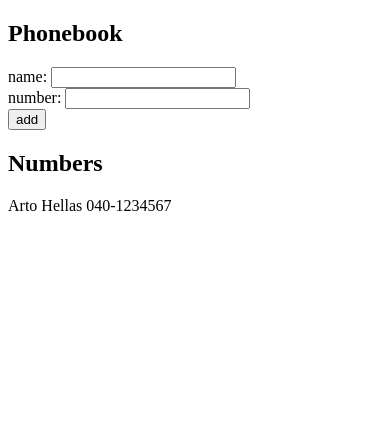
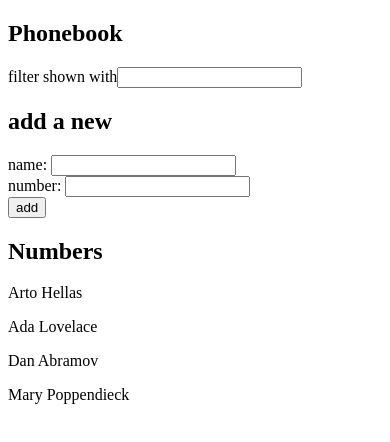
Before and after one commit to murray-dev/FullStackOpen2022, a React (Create React App) app in the folder part2/phonebook/: page / in a window 390 px wide. Shown: the top 442 px of the page. Built offline with nearby package versions, Linux system fonts and the light colour scheme.

Commit message:
part2/phonebook exercise 2.9

```diff
--- a/part2/phonebook/src/App.js
+++ b/part2/phonebook/src/App.js
@@ -2,16 +2,18 @@
 
 const App = () => {
   const [persons, setPersons] = useState([
-    {
-      name: 'Arto Hellas',
-      number: '040-1234567',
-    }
+    { name: 'Arto Hellas', number: '040-123456', id: 1 },
+    { name: 'Ada Lovelace', number: '39-44-5323523', id: 2 },
+    { name: 'Dan Abramov', number: '12-43-234345', id: 3 },
+    { name: 'Mary Poppendieck', number: '39-23-6423122', id: 4 }
   ])
   const [newName, setNewName] = useState('')
   const [newNumber, setNewNumber] = useState('')
+  const [filterName, setFilterName] = useState('')
 
   const handleNameChange = (event) => setNewName(event.target.value)
   const handleNumberChange = (event) => setNewNumber(event.target.value)
+  const handleFilterChange = (event) => setFilterName(event.target.value)
 
   const clearForm = () => {
     setNewName('')
@@ -35,9 +37,18 @@
     clearForm()
   }
 
+  const renderFilteredNumbers = () => (
+    persons
+      .filter((x) => x.name.toLowerCase().includes(filterName.toLowerCase()))
+      .map(x => <p key={x.name}>{x.name} {x.numer}</p>)
+  )
+
   return (
     <div>
       <h2>Phonebook</h2>
+      filter shown with
+      <input value={filterName} onChange={handleFilterChange} />
+      <h2>add a new</h2>
       <form onSubmit={addContact}>
         <div>
           name: <input value={newName} onChange={handleNameChange} />
@@ -50,7 +61,7 @@
         </div>
       </form>
       <h2>Numbers</h2>
-      {persons.map((x) => <p key={x.name}>{x.name} {x.number}</p>)}
+      {renderFilteredNumbers()}
     </div>
   )
 }
```
